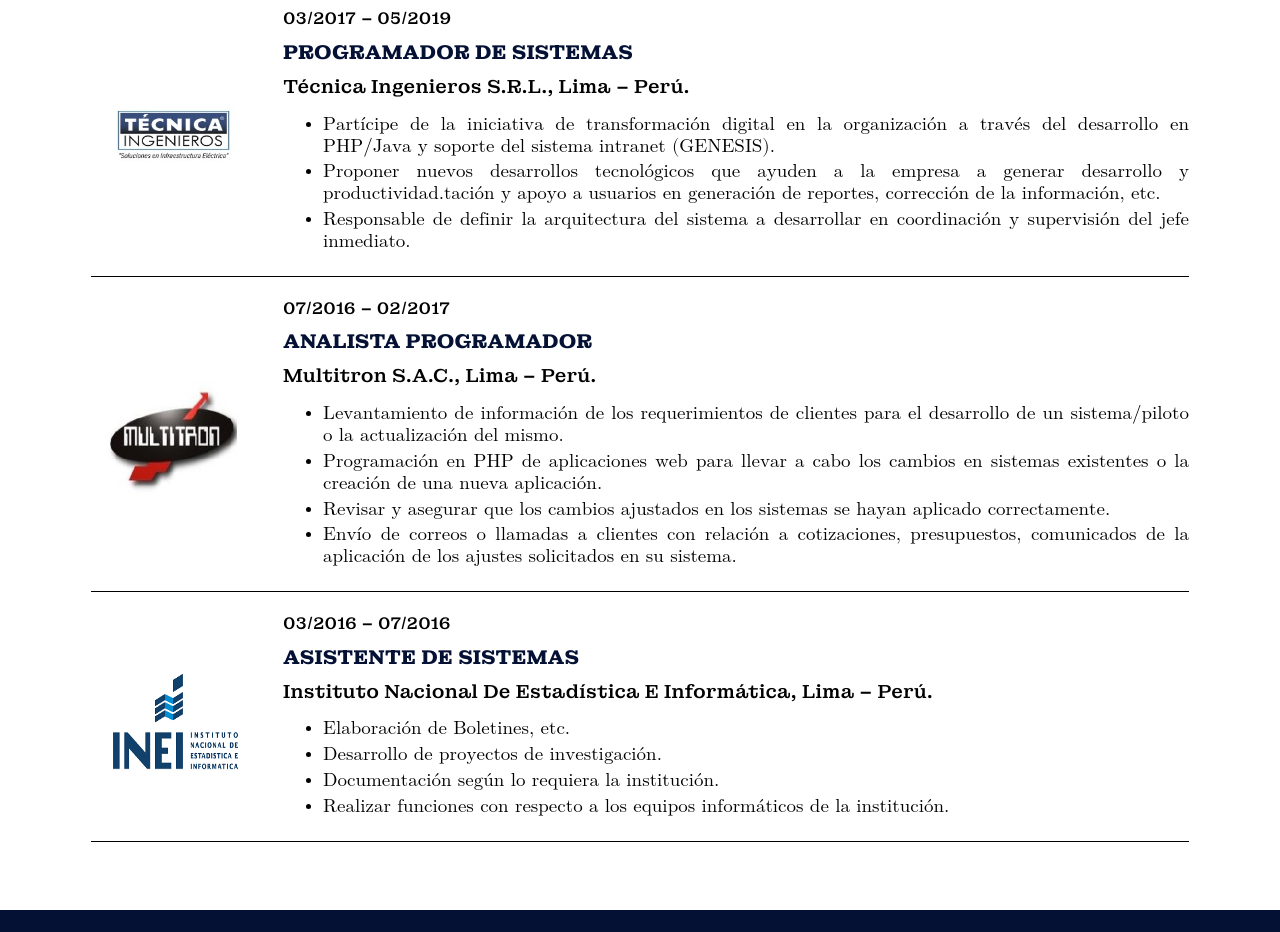
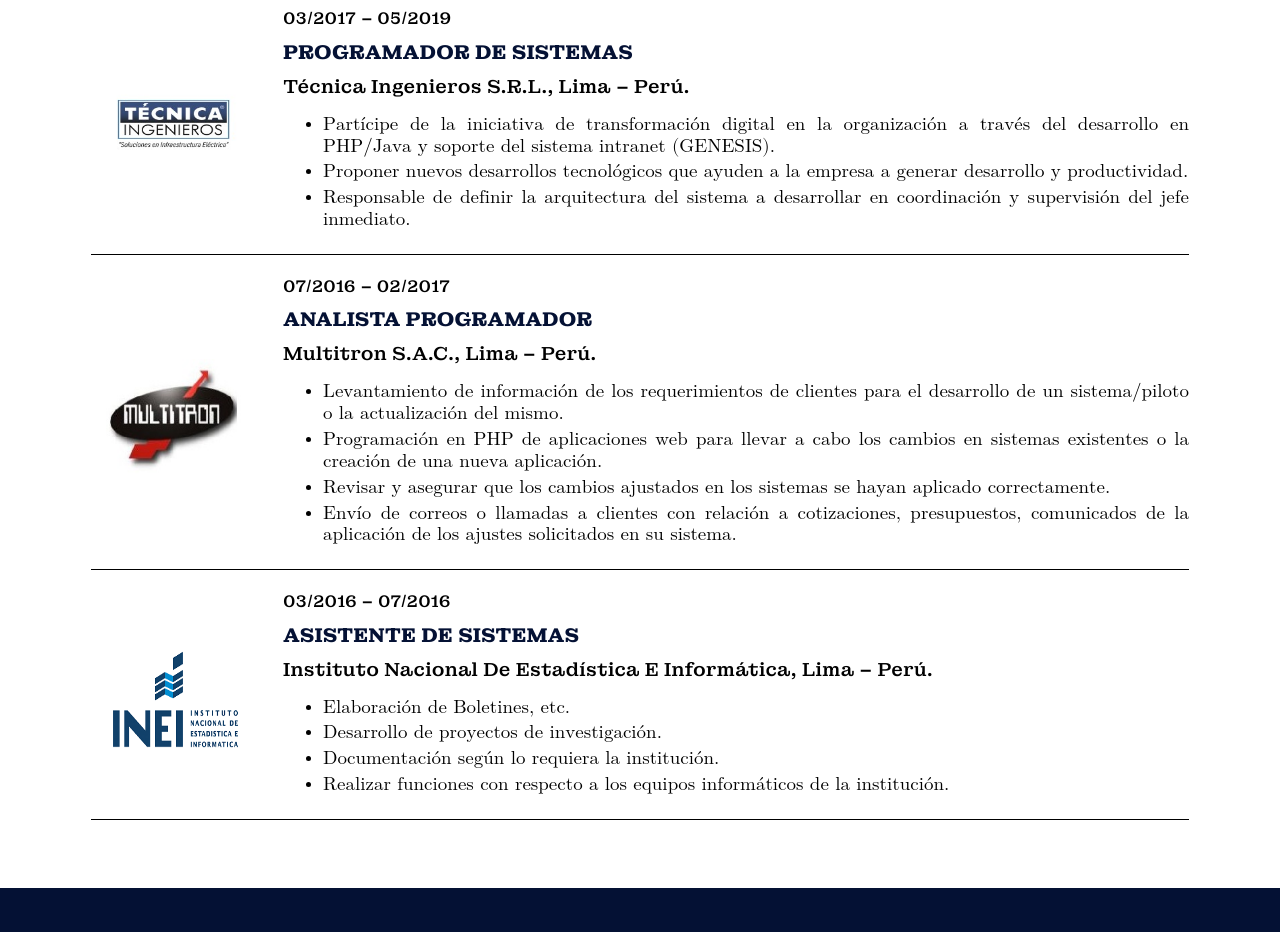
Before and after one commit to hcjessica/virtualcv, a plain HTML site: page cv1.2/es/index.html in a window 1280 px wide. Shown: the part 2493-3425 px from the top of the page. Drawn offline with nearby package versions, Linux system fonts and the light colour scheme; a script that the page names is missing.

Commit message:
Correciòn en el texto de tecnica ingernieros

```diff
--- a/cv1.2/es/index.html
+++ b/cv1.2/es/index.html
@@ -261,7 +261,7 @@
                     <p class="sectionExperienciaLaboral--info_empresa">Técnica Ingenieros S.R.L., Lima – Perú.</p>
                     <ul class="sectionExperienciaLaboral--info_tareas">
                         <li>Partícipe de la iniciativa de transformación digital en la organización a través del desarrollo en PHP/Java y soporte del sistema intranet (GENESIS).</li>
-                        <li>Proponer nuevos desarrollos tecnológicos que ayuden a la empresa a generar desarrollo y productividad.tación y apoyo a usuarios en generación de reportes, corrección de la información, etc.</li>
+                        <li>Proponer nuevos desarrollos tecnológicos que ayuden a la empresa a generar desarrollo y productividad.</li>
                         <li>Responsable de definir la arquitectura del sistema a desarrollar en coordinación y supervisión del jefe inmediato.</li>
                     </ul>
                 </div>
```
Also changed, not shown: cv1.2/en/index.html (+1 -1 lines).
